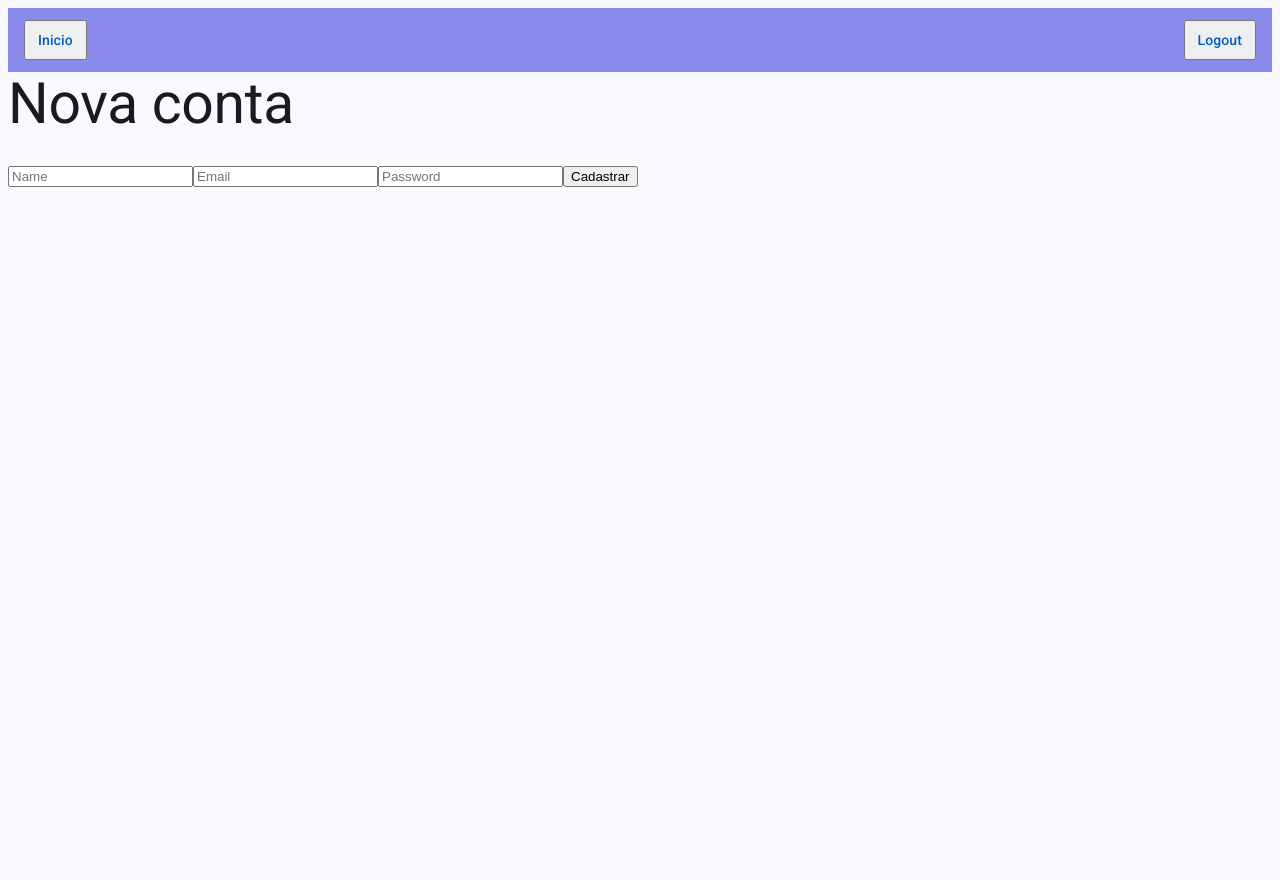
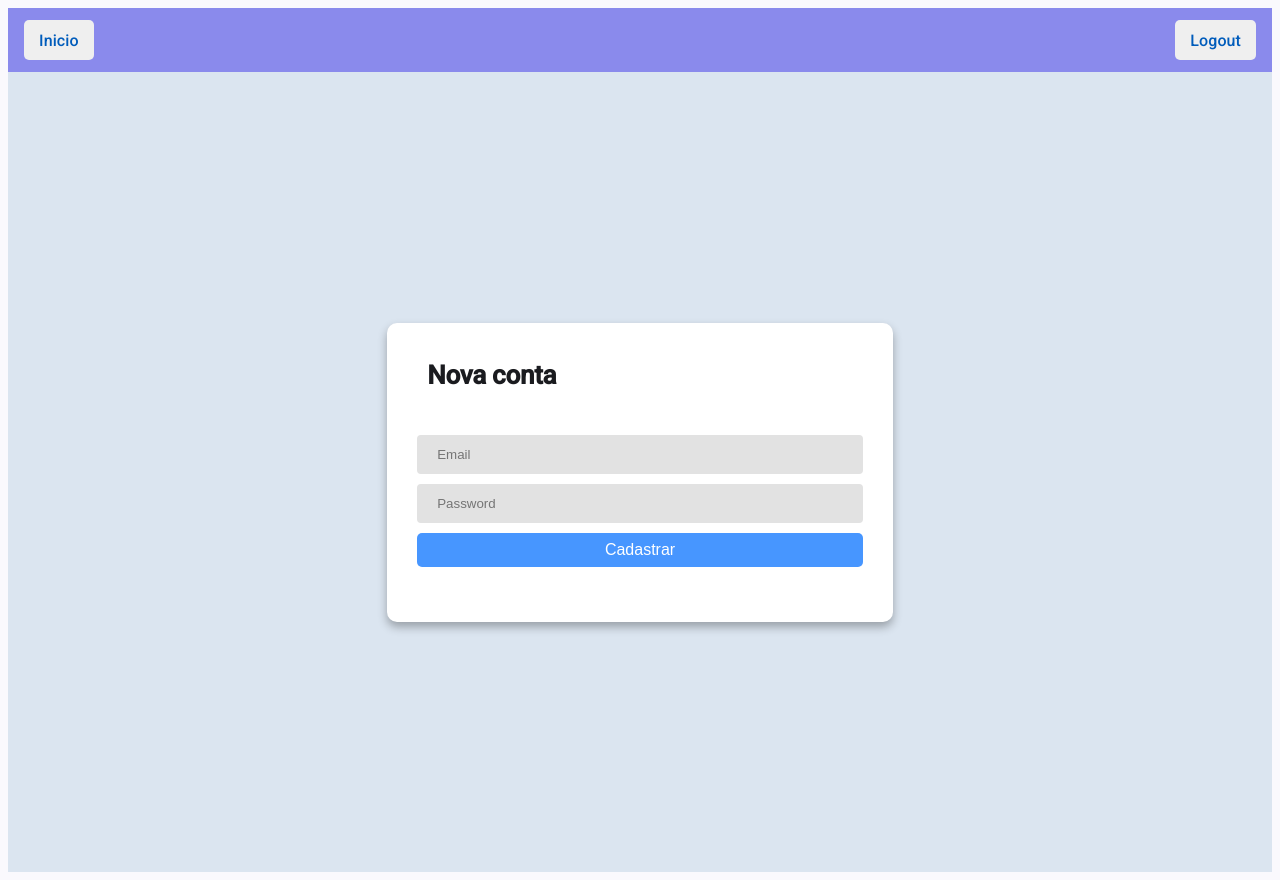
Before and after one commit to sb2901/join-desafio-frontend, an Angular app: page /signup in a window 1280 px wide. Before the commit the page ends 800 px from the top, so only its background shows below. Built offline with nearby package versions, Linux system fonts and the light colour scheme.

Commit message:
Final (#6)

```diff
--- a/src/app/pages/category/category-detail/category-detail.component.css
+++ b/src/app/pages/category/category-detail/category-detail.component.css
@@ -24,6 +24,7 @@
   height: 50px;
   font-size: 48px;
   text-align: center;
+  font-weight: bold;
 }
 
 .form-field{
--- a/src/app/pages/home/home.component.css
+++ b/src/app/pages/home/home.component.css
@@ -30,3 +30,36 @@
 .flex-child:first-child {
     margin-right: 20px;
 }
+
+
+.card{
+    flex: 1;
+    padding: 5px;
+    width: 200px;
+    height: 200px;
+    margin: 10px;
+    cursor: pointer;
+    border-style: solid;
+    background-color: var(--mdc-outlined-card-container-color);
+    border-radius: var(--mdc-outlined-card-container-shape);
+    border-width: var(--mdc-outlined-card-outline-width);
+    border-color: var(--mdc-outlined-card-outline-color);
+    flex: 1;
+    padding: 5px;
+    width: 200px;
+    height: 200px;
+    margin: 10px;
+    align-items: center;
+    text-align: center;
+}
+
+.card-title{
+    padding-top:  40px;
+    padding-bottom: 40px;
+    align-items: center;
+    text-align: center;
+    width: 100%;
+    height: 100%;
+    font-size: 26px;
+    font-weight: bold;
+}
--- a/src/app/pages/home/home.component.html
+++ b/src/app/pages/home/home.component.html
@@ -1,14 +1,21 @@
 
 <div class="flex-container">
 
-  <mat-card appearance="outlined" (click)="onClickCategory()" class="flex-child">
-    <mat-card-content>Cadastro de categorias</mat-card-content>
-  </mat-card>
+    <div class="card">
+    <div class="card-title" (click)="onClickCategory()" >
+        <div class="card-title">
+          Cadastro de categorias
+        </div>
+    </div>
+  </div>
 
-  <mat-card appearance="outlined" (click)="onClickProduct()" class="flex-child">
-    <mat-card-content>Cadastro de produtos</mat-card-content>
-  </mat-card>
-
+  <div class="card">
+    <div class="card-title" (click)="onClickProduct()">
+        <div class="card-title">
+          Cadastro de produtos
+        </div>
+    </div>
+  </div>
 
 
 </div>
--- a/src/app/pages/login/login.component.css
+++ b/src/app/pages/login/login.component.css
@@ -0,0 +1,50 @@
+* {
+    box-sizing: border-box;
+}
+
+:host {
+    height: 100vh;
+    display: flex;
+    align-items: center;
+    justify-content: center;
+    background-color: rgb(219, 229, 240);
+
+}
+
+.login-card {
+    border-radius: 10px;
+    box-shadow: 0 5px 10px 0 rgba(0, 0, 0, 0.3);
+    width: 40%;
+    background-color: #ffffff;
+    padding: 10px 30px 50px ;
+}
+
+.card-title {
+    padding: 10px;
+}
+
+.card-title h1 {
+    font-size: 26px;
+    font-weight: bold;
+}
+
+.form-group input {
+    margin: 5px 0;
+    width: 100%;
+    background-color: #e2e2e2;
+    border: none;
+    outline: none;
+    padding: 12px 20px;
+    border-radius: 4px;
+}
+
+.form-group button {
+    background-color: #4796ff;
+    color: #ffffff;
+    font-size: 16px;
+    outline: none;
+    border-radius: 5px;
+    border: none;
+    padding: 8px 15px;
+    width: 100%;
+}
--- a/src/app/pages/login/login.component.html
+++ b/src/app/pages/login/login.component.html
@@ -4,6 +4,7 @@
         <h1>Login</h1>
         <span>Não possui uma conta? <a routerLink="/signup">Cadastre-se</a></span>
     </div>
+
     <form class="form-group" [formGroup]="loginForm" (ngSubmit)="onSubmit()">
         <input name="email" type="email" formControlName="email" placeholder="Email">
         <input type="password" formControlName="password" placeholder="Password">
--- a/src/app/pages/product/product-detail/product-detail.component.css
+++ b/src/app/pages/product/product-detail/product-detail.component.css
@@ -24,8 +24,8 @@
   height: 50px;
   font-size: 48px;
   text-align: center;
+  font-weight: bold;
 }
-
 
 .form-field{
   position: absolute;
--- a/src/app/pages/product/product-detail/product-detail.component.html
+++ b/src/app/pages/product/product-detail/product-detail.component.html
@@ -5,7 +5,7 @@
         <div class="form">
 
             <div class="card-title top-left">
-                <span>Produtos</span>
+                <span class="tittle">Produtos</span>
             </div>
 
             <div class="top-right ">
@@ -26,7 +26,7 @@
 
                 <div>
                     <mat-form-field>
-                        <mat-label>Select</mat-label>
+                        <mat-label>Categoria</mat-label>
                         <mat-select formControlName="categoryId">
                               <mat-option *ngFor="let c of categories"  [value]="c.id">
                                 {{c.name}}
--- a/src/app/pages/register/register.component.css
+++ b/src/app/pages/register/register.component.css
@@ -0,0 +1,50 @@
+* {
+    box-sizing: border-box;
+}
+
+:host {
+    height: 100vh;
+    display: flex;
+    align-items: center;
+    justify-content: center;
+    background-color: rgb(219, 229, 240);
+
+}
+
+.signup-card {
+    border-radius: 10px;
+    box-shadow: 0 5px 10px 0 rgba(0, 0, 0, 0.3);
+    width: 40%;
+    background-color: #ffffff;
+    padding: 10px 30px 50px ;
+}
+
+.card-title {
+    padding: 10px;
+}
+
+.card-title h1 {
+    font-size: 26px;
+    font-weight: bold;
+}
+
+.form-group input {
+    margin: 5px 0;
+    width: 100%;
+    background-color: #e2e2e2;
+    border: none;
+    outline: none;
+    padding: 12px 20px;
+    border-radius: 4px;
+}
+
+.form-group input[type="submit"] {
+    background-color: #4796ff;
+    color: #ffffff;
+    font-size: 16px;
+    outline: none;
+    border-radius: 5px;
+    border: none;
+    padding: 8px 15px;
+    width: 100%;
+}
--- a/src/app/pages/register/register.component.html
+++ b/src/app/pages/register/register.component.html
@@ -1,9 +1,10 @@
 <div class="signup-card">
+
     <div class="card-title">
         <h1>Nova conta</h1>
     </div>
+
     <form class="form-group" [formGroup]="signupForm" (ngSubmit)="onSubmit()">
-        <input type="text" name="name" placeholder="Name" formControlName="name">
         <input type="email" name="email" placeholder="Email" formControlName="email">
         <input type="password" name="password" placeholder="Password" formControlName="password">
         <input type="submit" value="Cadastrar">
--- a/src/styles.css
+++ b/src/styles.css
@@ -1,3 +1,7 @@
+* {
+    box-sizing: border-box;
+}
+
 button:not(:disabled) {
     color: var(--mdc-text-button-label-text-color);
 }
@@ -12,4 +16,17 @@ button {
     font-weight: var(--mdc-text-button-label-text-weight);
     font-family: var(--mdc-text-button-label-text-font);
     font-size: var(--mdc-text-button-label-text-size);
+    border-radius: 5px;
+    border: none;
+
+    color: #ffffff;
+    font-size: 16px;
+    outline: none;
+    padding: 8px 15px;
+
 }
+
+.tittle span {
+    font-size: 26px;
+    font-weight: bold;
+}
```
